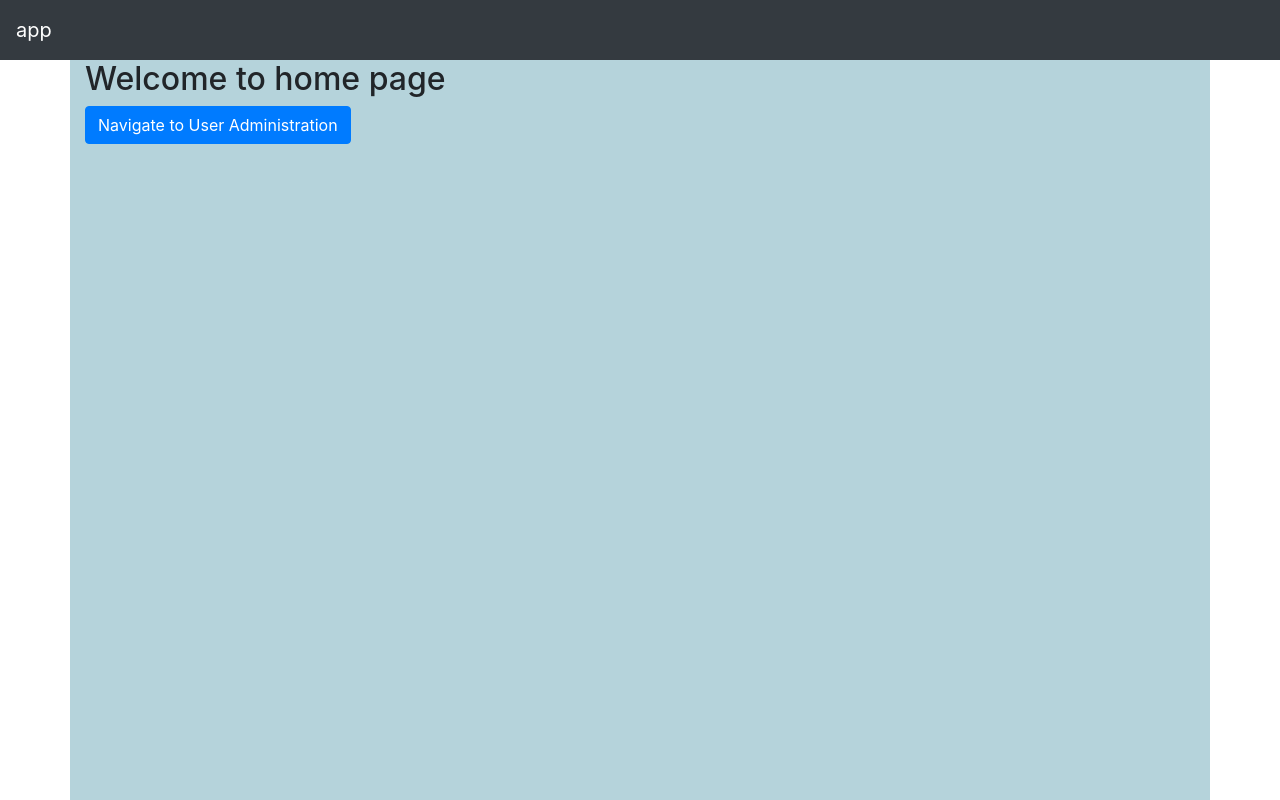
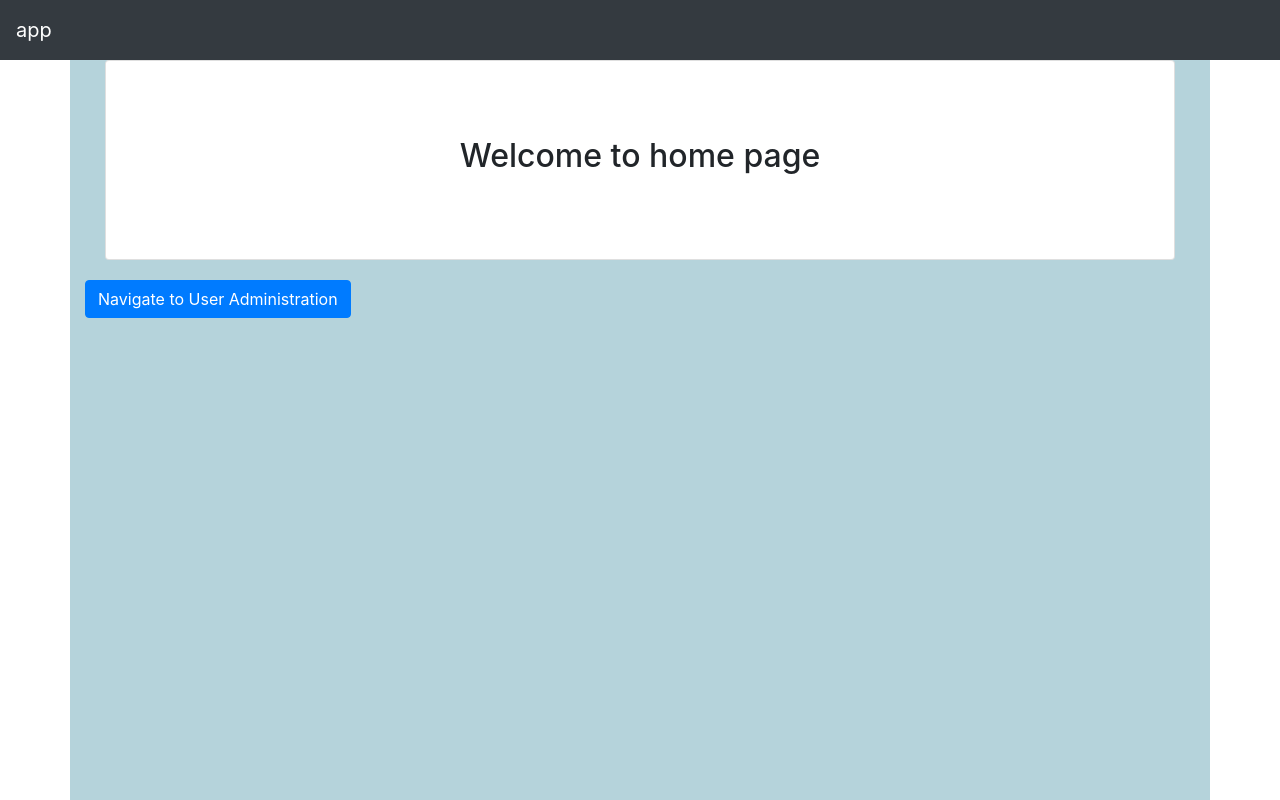
Before and after one commit to dorut89/angular-6-course, an Angular app: page / in a window 1280 px wide. Built offline with nearby package versions, Linux system fonts and the light colour scheme.

Commit message:
Modules ready Todo: Add lazy loading

```diff
--- /dev/null
+++ b/src/app/app-routing.module.ts
@@ -0,0 +1,21 @@
+import {RouterModule, Routes} from '@angular/router';
+import {HomeComponent} from './common/home/home.component';
+import {NgModule} from '@angular/core';
+
+export const appRootRoutes: Routes = [
+  {
+    path: 'home',
+    component: HomeComponent
+  }, {
+    path: '**',
+    component: HomeComponent
+  }
+];
+
+@NgModule({
+  imports: [RouterModule.forRoot(appRootRoutes)],
+  exports: [RouterModule]
+})
+export class AppRoutingModule {
+
+}
--- a/src/app/app.routing.ts
+++ /dev/null
@@ -1,24 +0,0 @@
-import {Routes} from '@angular/router';
-import {UserAdministrationComponent} from './user-management/user-administration/user-administration.component';
-import {UserEditTemplateComponent} from './user-management/user-edit-template/user-edit-template.component';
-import {UserEditReactiveComponent} from './user-management/user-edit-reactive/user-edit-reactive.component';
-import {HomeComponent} from './common/home/home.component';
-
-export const appRootRoutes: Routes = [
-  {
-    path: 'user-administration',
-    component: UserAdministrationComponent
-  }, {
-    path: 'user-edit/template',
-    component: UserEditTemplateComponent
-  }, {
-    path: 'user-edit/reactive',
-    component: UserEditReactiveComponent
-  }, {
-    path: 'home',
-    component: HomeComponent
-  }, {
-    path: '**',
-    component: HomeComponent
-  }
-];
--- a/src/app/common/home/home.component.html
+++ b/src/app/common/home/home.component.html
@@ -1,4 +1,7 @@
-<h2>Welcome to home page</h2>
+<div class="card" appHover style="margin: 20px; min-height: 200px" fxLayoutAlign="center center" fxLayout="column">
+  <h2>Welcome to home page</h2>
+</div>
+
 
 <div fxLayout="row">
   <button class="btn btn-primary" routerLink="/user-administration" routerLinkActive="card-hover ">Navigate to User Administration</button>
--- /dev/null
+++ b/src/app/user-management/user-management-routing.module.ts
@@ -0,0 +1,25 @@
+import {NgModule} from '@angular/core';
+import {RouterModule, Routes} from '@angular/router';
+import {AppRoutingModule} from '../app-routing.module';
+import {UserAdministrationComponent} from './user-administration/user-administration.component';
+import {UserEditTemplateComponent} from './user-edit-template/user-edit-template.component';
+import {UserEditReactiveComponent} from './user-edit-reactive/user-edit-reactive.component';
+
+export const userManagementRoutes: Routes = [{
+  path: 'user-administration',
+  component: UserAdministrationComponent
+}, {
+  path: 'user-edit/template',
+  component: UserEditTemplateComponent
+}, {
+  path: 'user-edit/reactive',
+  component: UserEditReactiveComponent
+}];
+
+@NgModule({
+  imports: [RouterModule.forChild(userManagementRoutes)],
+  exports: [AppRoutingModule]
+})
+export class UserManagementRoutingModule {
+
+}
```
Also changed, not shown: src/app/app.module.ts (+7 -14 lines), src/app/common/shared.module.ts (added, +12 -0 lines), src/app/user-management/user-management.module.ts (added, +27 -0 lines).
